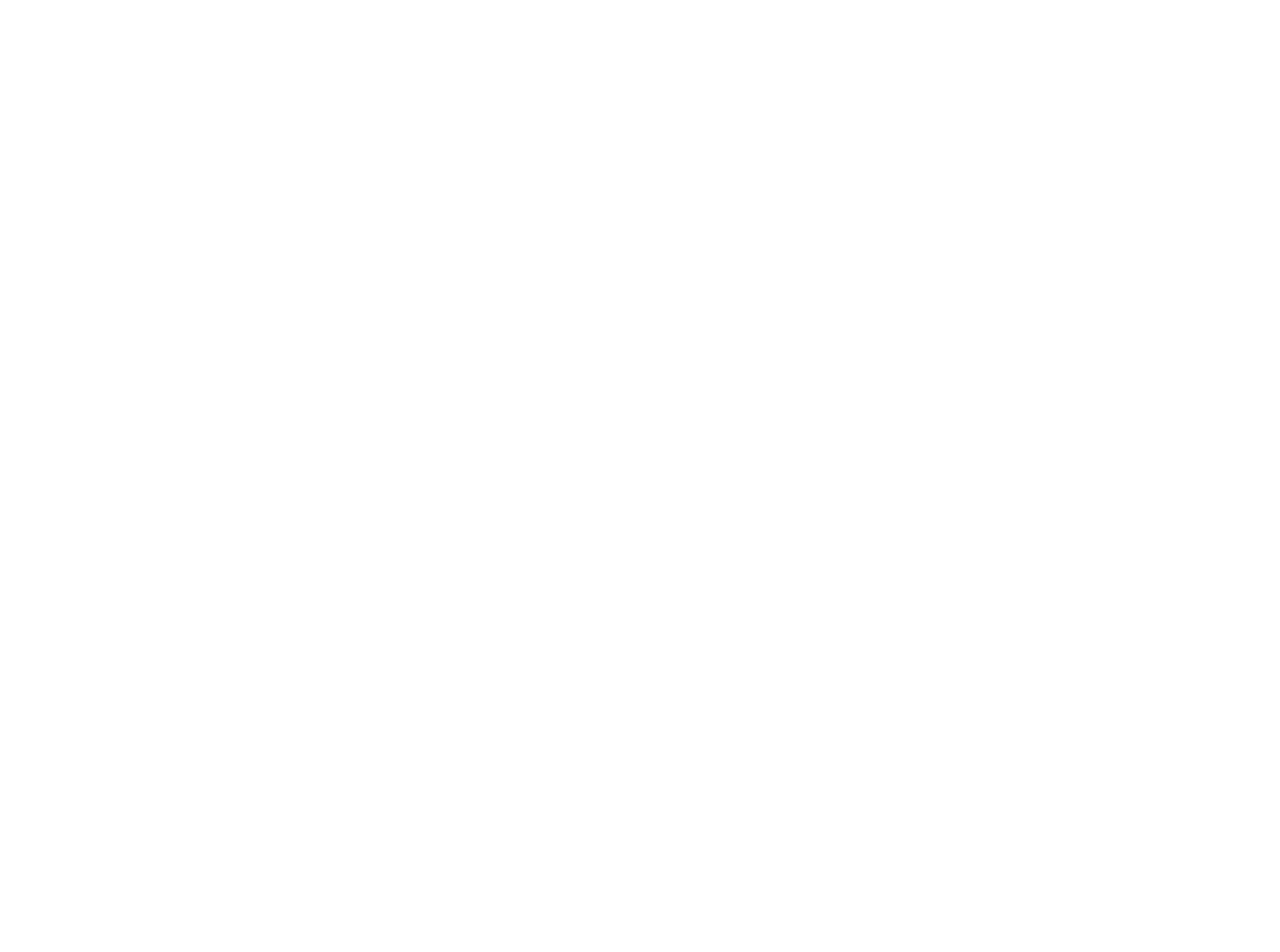
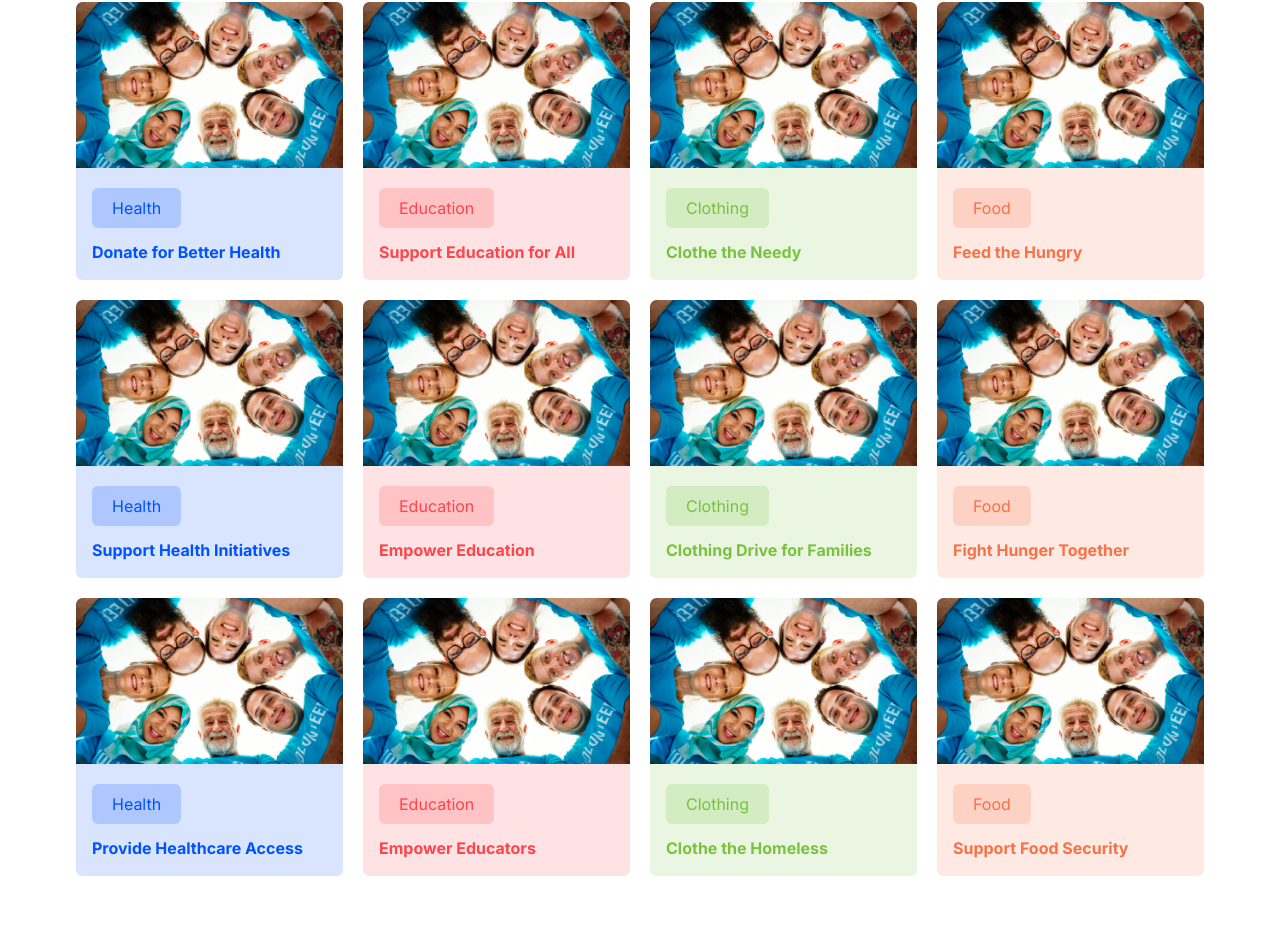
Before and after one commit to billalhossain2/donation-campaign, a React (Vite) app: page / in a window 1280 px wide. Shown: the part 1006-1958 px from the top of the page. Before the commit the page ends 936 px from the top, so only its background shows below. Built offline with nearby package versions, Linux system fonts and the light colour scheme.

Commit message:
create dynamic cards in home page with dynamic data loaded from donation_campaign_data.json file and added styles to cards

```diff
--- /dev/null
+++ b/public/donation_campaign_data.json
@@ -0,0 +1,122 @@
+[
+    {
+      "id": 1,
+      "picture": "https://i.ibb.co/k4bJWn7/Health.png",
+      "title": "Donate for Better Health",
+      "category": "Health",
+      "card_bg_color": "#0052FF26",
+      "category_bg_color": "#0052FF33",
+      "text_color": "#0052FF",
+      "description": "Your generous donation can make a significant impact on improving healthcare access for those in need. Join us in our mission to provide quality medical care to underserved communities. Your contribution will help us purchase essential medical equipment, provide free health check-ups, and support life-saving treatments for those who cannot afford it. Together, we can make a healthier world."
+    },
+    {
+      "id": 2,
+      "picture": "https://i.ibb.co/xG0zKS9/Education.png",
+      "title": "Support Education for All",
+      "category": "Education",
+      "card_bg_color": "#FF444A26",
+      "category_bg_color": "#FF444A33",
+      "text_color": "#FF444A",
+      "description": "Every child deserves access to quality education. Your donation can transform lives by providing educational opportunities to underprivileged students. Join our campaign to support scholarships, build schools, and provide essential learning resources. Together, we can break the cycle of poverty and empower the next generation with knowledge and skills."
+    },
+    {
+      "id": 3,
+      "picture": "https://example.com/pic3.jpg",
+      "title": "Clothe the Needy",
+      "category": "Clothing",
+      "card_bg_color": "#79C23F26",
+      "category_bg_color": "#79C23F33",
+      "text_color": "#79C23F",
+      "description": "Many individuals and families are struggling to meet their basic clothing needs. Your donation can bring warmth and dignity to their lives. Join us in providing clothing, blankets, and essentials to those facing hardships. Together, we can make a difference in the lives of the less fortunate."
+    },
+    {
+      "id": 4,
+      "picture": "https://example.com/pic4.jpg",
+      "title": "Feed the Hungry",
+      "category": "Food",
+      "card_bg_color": "#F8714726",
+      "category_bg_color": "#F8714733",
+      "text_color": "#F87147",
+      "description": "Hunger is a pressing issue in many communities. Your contribution can help us provide nutritious meals to those who go to bed hungry. Join our mission to fight food insecurity by supporting food banks, meal programs, and community kitchens. Together, we can ensure that no one goes to sleep on an empty stomach."
+    },
+    {
+      "id": 5,
+      "picture": "https://i.ibb.co/k4bJWn7/Health.png",
+      "title": "Support Health Initiatives",
+      "category": "Health",
+      "card_bg_color": "#0052FF26",
+      "category_bg_color": "#0052FF33",
+      "text_color": "#0052FF",
+      "description": "Access to quality healthcare is a fundamental right. Your donation can help us fund medical research, provide healthcare services to marginalized populations, and improve healthcare infrastructure. Join us in the fight against diseases and health disparities. Together, we can save lives and enhance well-being."
+    },
+    {
+      "id": 6,
+      "picture": "https://i.ibb.co/xG0zKS9/Education.png",
+      "title": "Empower Education",
+      "category": "Education",
+      "card_bg_color": "#FF444A26",
+      "category_bg_color": "#FF444A33",
+      "text_color": "#FF444A",
+      "description": "Education is a powerful tool for transformation. Your support can empower individuals with knowledge and skills. Join our campaign to provide scholarships, educational technology, and mentorship programs. Together, we can create a brighter future for aspiring students."
+    },
+    {
+      "id": 7,
+      "picture": "https://example.com/pic7.jpg",
+      "title": "Clothing Drive for Families",
+      "category": "Clothing",
+      "card_bg_color": "#79C23F26",
+      "category_bg_color": "#79C23F33",
+      "text_color": "#79C23F",
+      "description": "Winter is approaching, and many families are in need of warm clothing. Your donation can bring comfort and hope to those facing cold temperatures without adequate clothing. Join us in collecting and distributing winter clothes to vulnerable families. Together, we can keep them warm and safe."
+    },
+    {
+      "id": 8,
+      "picture": "https://example.com/pic8.jpg",
+      "title": "Fight Hunger Together",
+      "category": "Food",
+      "card_bg_color": "#F8714726",
+      "category_bg_color": "#F8714733",
+      "text_color": "#F87147",
+      "description": "Hunger knows no boundaries, and it's our responsibility to combat it. Your donation can support food banks, meal delivery programs, and sustainable agriculture initiatives. Join us in the fight against hunger and malnutrition. Together, we can ensure that everyone has access to nutritious food."
+    },
+    {
+      "id": 9,
+      "picture": "https://i.ibb.co/k4bJWn7/Health.png",
+      "title": "Provide Healthcare Access",
+      "category": "Health",
+      "card_bg_color": "#0052FF26",
+      "category_bg_color": "#0052FF33",
+      "text_color": "#0052FF",
+      "description": "Access to healthcare is a basic human right, yet millions lack proper medical care. Your donation can help establish clinics, provide medication, and offer health education to underserved communities. Join us in improving healthcare access for all. Together, we can save lives and enhance well-being."
+    },
+    {
+      "id": 10,
+      "picture": "https://i.ibb.co/xG0zKS9/Education.png",
+      "title": "Empower Educators",
+      "category": "Education",
+      "card_bg_color": "#FF444A26",
+      "category_bg_color": "#FF444A33",
+      "text_color": "#FF444A",
+      "description": "Teachers play a pivotal role in shaping the future. Your support can empower educators with training, resources, and tools for effective teaching. Join our campaign to strengthen the education system and provide quality learning experiences. Together, we can equip educators to inspire and nurture the next generation."
+    },
+    {
+      "id": 11,
+      "picture": "https://example.com/pic11.jpg",
+      "title": "Clothe the Homeless",
+      "category": "Clothing",
+      "card_bg_color": "#79C23F26",
+      "category_bg_color": "#79C23F33",
+      "text_color": "#79C23F",
+      "description": "For the homeless, having warm clothing can be a matter of life and death during harsh winters. Your donation can provide blankets, jackets, and essentials to those living on the streets. Join us in making a difference in the lives of the homeless. Together, we can offer them warmth and hope."
+    },
+    {
+      "id": 12,
+      "picture": "https://example.com/pic12.jpg",
+      "title": "Support Food Security",
+      "category": "Food",
+      "card_bg_color": "#F8714726",
+      "category_bg_color": "#F8714733",
+      "text_color": "#F87147",
+      "description": "Food insecurity affects millions worldwide. Your donation can help us support sustainable farming, food distribution, and nutrition programs. Join us in the fight against hunger and malnutrition. Together, we can ensure that every person has access to nutritious and affordable food."
+    }
+  ]
--- a/src/Router/Router.jsx
+++ b/src/Router/Router.jsx
@@ -17,7 +17,7 @@
             element:<Home></Home>
         },
         {
-            path:"donation-details",
+            path:"donation-details/:donationId",
             element:<DonationDetails></DonationDetails>
         },
         {
--- a/src/components/Pages/DonationDetails/DonationDetails.jsx
+++ b/src/components/Pages/DonationDetails/DonationDetails.jsx
@@ -1,6 +1,9 @@
 import React from 'react'
+import { useParams } from 'react-router-dom'
 
 const DonationDetails = () => {
+  const {donationId} = useParams();
+
   return (
     <div>DonationDetails</div>
   )
--- /dev/null
+++ b/src/components/Pages/Home/DonationCardItem/DonationCardItem.jsx
@@ -0,0 +1,20 @@
+import React from 'react'
+import CardImg from "../../../../assets/Health.png";
+import { Link } from 'react-router-dom';
+
+const DonationCardItem = ({donation}) => {
+    const {id, picture, title, category, card_bg_color, category_bg_color, text_color} = donation || {};
+  return (
+   <Link to={`donation-details/${id}`}>
+    <div style={{backgroundColor:card_bg_color}} className='rounded-md cursor-pointer'>
+        <img src={CardImg} alt="Health" />
+        <div className='pl-4 pb-4 space-y-3 mt-5'>
+        <button style={{backgroundColor:category_bg_color, color:text_color}} className='bg-slate-300 px-5 py-2 rounded-md'>{category}</button>
+        <h3 style={{color:text_color}} className='font-bold'>{title}</h3>
+        </div>
+    </div>
+   </Link>
+  )
+}
+
+export default DonationCardItem
--- /dev/null
+++ b/src/components/Pages/Home/DonationCards/DonationCards.jsx
@@ -0,0 +1,22 @@
+import React, { useEffect, useState } from 'react'
+import DonationCardItem from '../DonationCardItem/DonationCardItem'
+
+const DonationCards = () => {
+    const [donations, setDonations] = useState([])
+
+    useEffect(()=>{
+        fetch('donation_campaign_data.json')
+        .then(res => res.json())
+        .then(data => setDonations(data))
+        .catch(error => console.log(error.message))
+    }, [])
+  return (
+    <div className='grid lg:grid-cols-4 md:grid-cols-3 grid-cols-1 gap-5 mt-24 mb-20'>
+        {
+            donations?.map(donation => <DonationCardItem key={donation.id} donation={donation}></DonationCardItem>)
+        }
+    </div>
+  )
+}
+
+export default DonationCards
--- a/src/components/Pages/Home/Home.jsx
+++ b/src/components/Pages/Home/Home.jsx
@@ -1,10 +1,12 @@
 import React from 'react'
 import Banner from './Banner/Banner'
+import DonationCards from './DonationCards/DonationCards'
 
 const Home = () => {
   return (
     <div>
       <Banner></Banner>
+      <DonationCards></DonationCards>
     </div>
   )
 }
--- a/tailwind.config.js
+++ b/tailwind.config.js
@@ -9,4 +9,14 @@
   },
   //...
   plugins: [require("daisyui")],
+  mode: 'jit',
+  // ...
+  safelist: [
+    'text-2xl',
+    'text-3xl',
+    {
+      pattern: /bg-(red|green|blue)-(100|200|300)/,
+    },
+  ],
+  // ...
 }
```
